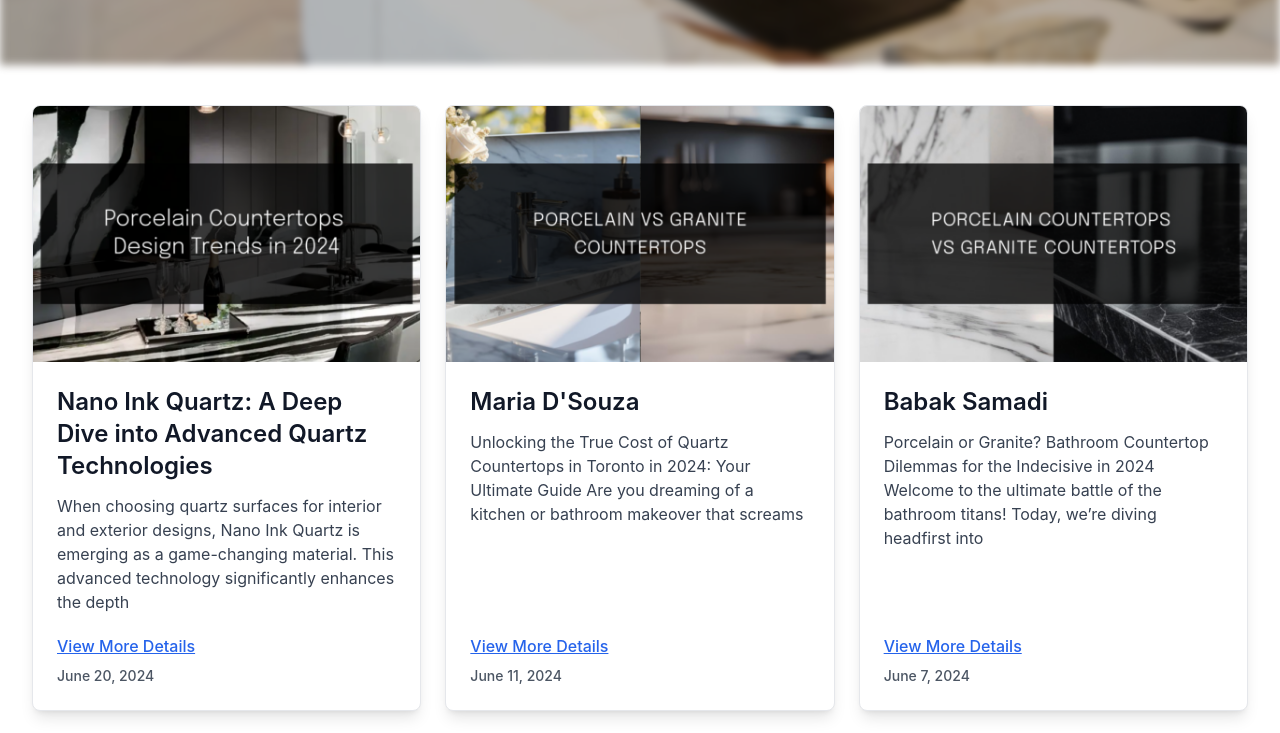
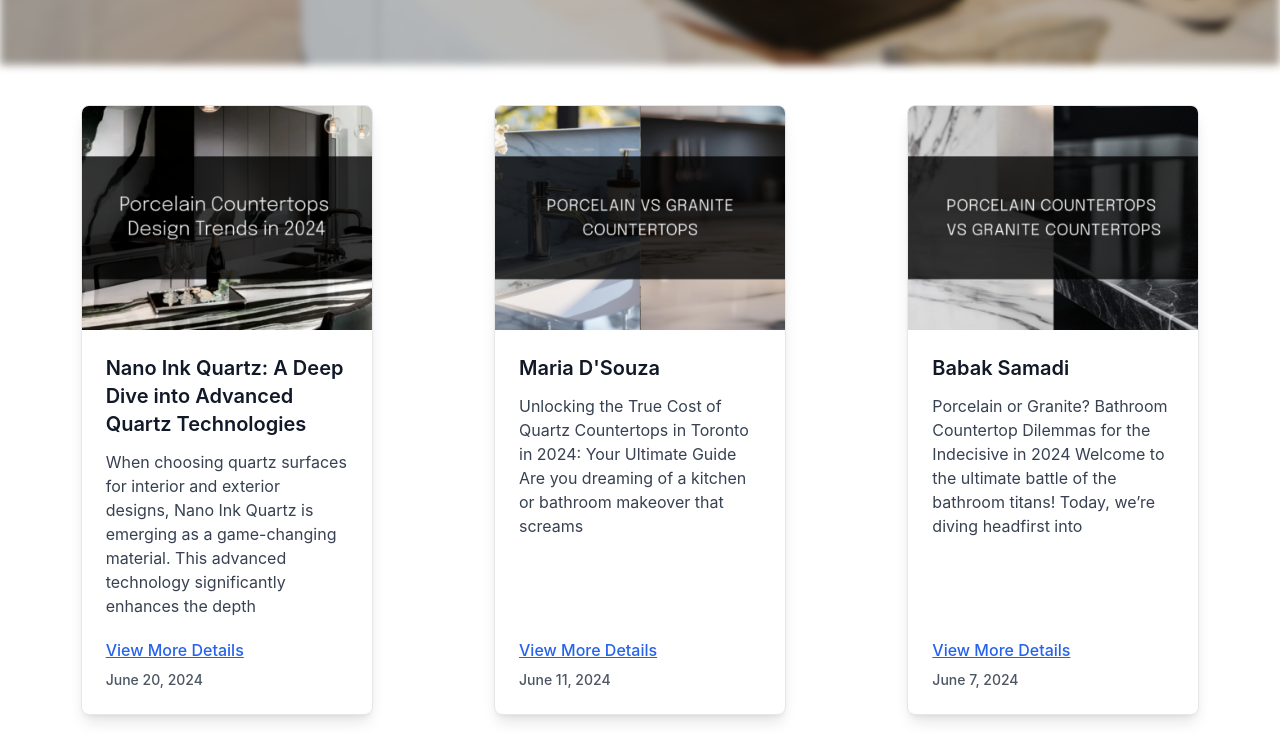
Before and after one commit to onedream0824/Onyxa, a React (Create React App) app: page /articles in a window 1280 px wide. Shown: the part 607-1340 px from the top of the page. Built offline with nearby package versions, Linux system fonts and the light colour scheme.

Commit message:
fix animation and Blog page

```diff
--- a/src/components/AboutMain.js
+++ b/src/components/AboutMain.js
@@ -76,7 +76,7 @@ const AboutMain = () => {
         <img
           src={IntroductionImage}
           alt="About Onyxa"
-          className="lg:max-w-[70vh] md:max-w-[40vh] sm:max-w-[28vh] max-w-[20vh] shadow-lg rounded-lg transition-transform duration-300 hover:scale-105"
+          className="lg:max-w-[70vh] md:max-w-[40vh] sm:max-w-[28vh] max-w-[20vh] shadow-lg rounded-lg transition-transform duration-300 hover:scale-105 animate-fadeInUp"
         />
       </div>
     </div>
--- a/src/components/Blog.js
+++ b/src/components/Blog.js
@@ -81,10 +81,11 @@ const blogs = [
 
 function ComponentBlog({ title, date, description, image, onViewDetails }) {
   return (
-    <div className="border rounded-lg shadow-lg hover:shadow-2xl transition duration-300 overflow-hidden flex flex-col w-full bg-white transform hover:-translate-y-2 hover:scale-105">
-      <img className="w-full h-64 object-cover" src={image} alt={title} />
+    <div className="border rounded-lg shadow-lg hover:shadow-2xl transition duration-300 overflow-hidden flex flex-col w-full md:w-4/5 lg:w-9/12 bg-white transform hover:-translate-y-2 hover:scale-105 mx-auto mb-6">
+      <img className="w-full h-56 object-cover" src={image} alt={title} />{" "}
+      {/* Reduced height from h-64 to h-56 */}
       <div className="p-6 text-left flex flex-col flex-grow">
-        <h2 className="text-2xl font-semibold mb-3 text-gray-900">{title}</h2>
+        <h2 className="text-xl font-semibold mb-3 text-gray-900">{title}</h2>
         <p className="text-gray-700 text-base mb-5 flex-grow">{description}</p>
         <div className="mt-auto">
           <button
@@ -127,7 +128,7 @@ const Blog = () => {
 
   return (
     <div className="my-10">
-      <div className="container mx-auto px-4 sm:px-6 lg:px-8 grid grid-cols-1 sm:grid-cols-2 lg:grid-cols-3 gap-6">
+      <div className="container mx-auto px-4 sm:px-6 lg:px-8 grid grid-cols-1 sm:grid-cols-1 md:grid-cols-2 lg:grid-cols-3 gap-6">
         {currentBlogs.map((blog, index) => (
           <ComponentBlog
             key={index}
```
